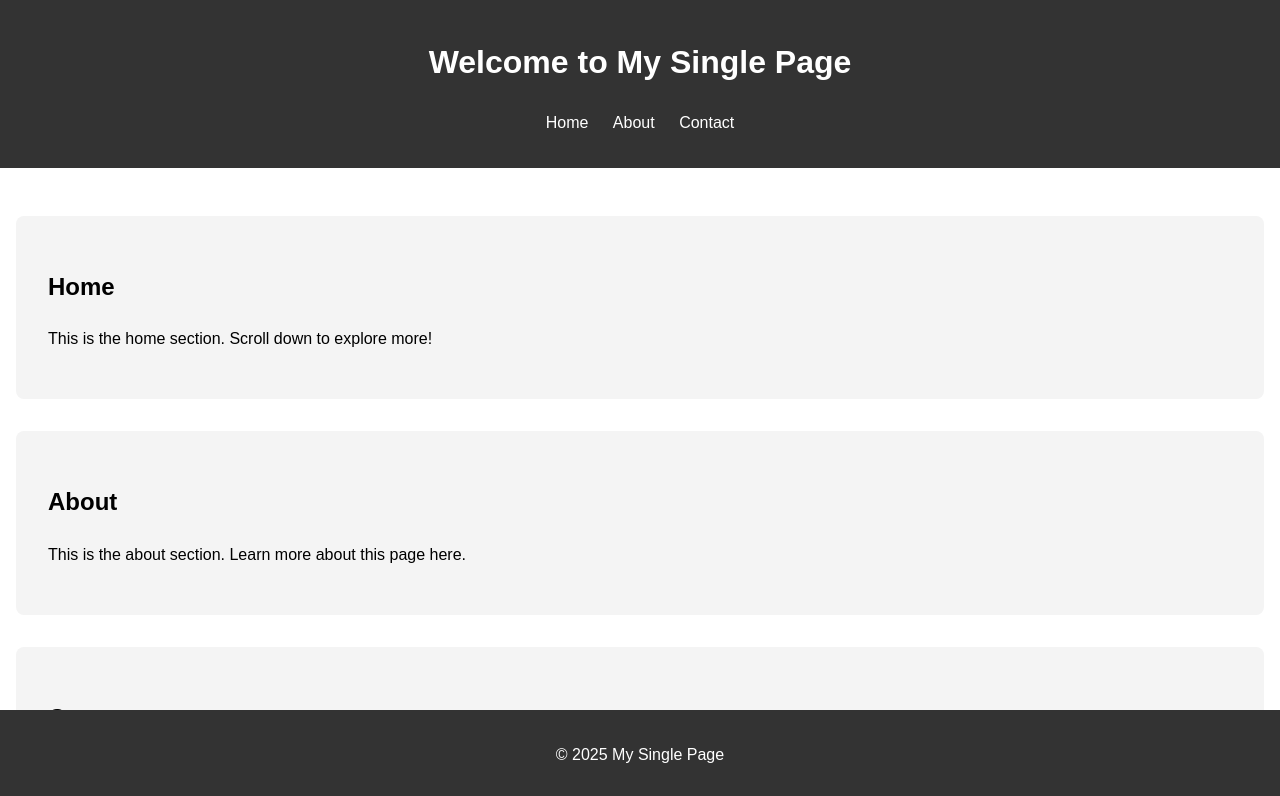
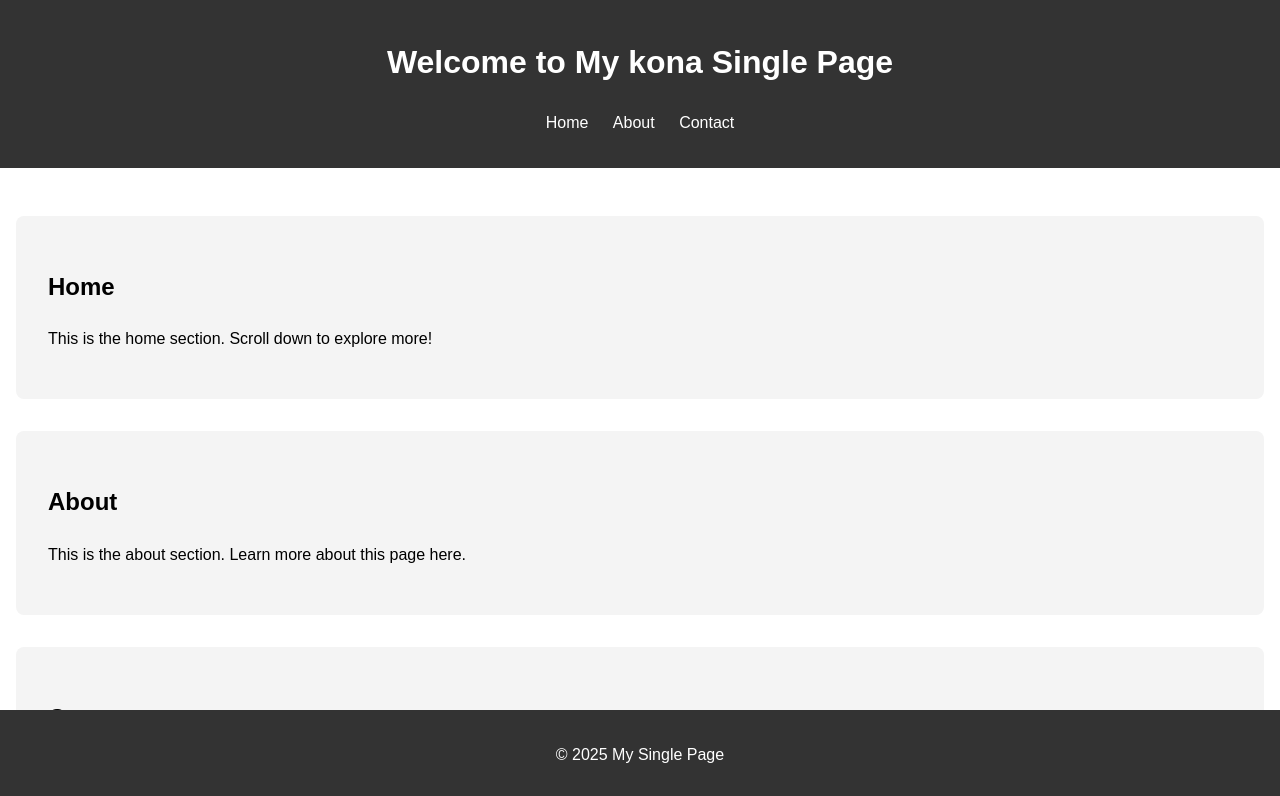
Before and after one commit to Matiukko/MyStaticSite, a plain HTML site: page projekti/index.html in a window 1280 px wide. Shown: the top 796 px of the page. Drawn offline with Linux system fonts and the light colour scheme.

Commit message:
Update index.html
test

```diff
--- a/projekti/index.html
+++ b/projekti/index.html
@@ -8,7 +8,7 @@
 </head>
 <body>
   <header>
-    <h1>Welcome to My Single Page</h1>
+    <h1>Welcome to My kona Single Page</h1>
     <nav>
       <ul>
         <li><a href="#home">Home</a></li>
```
